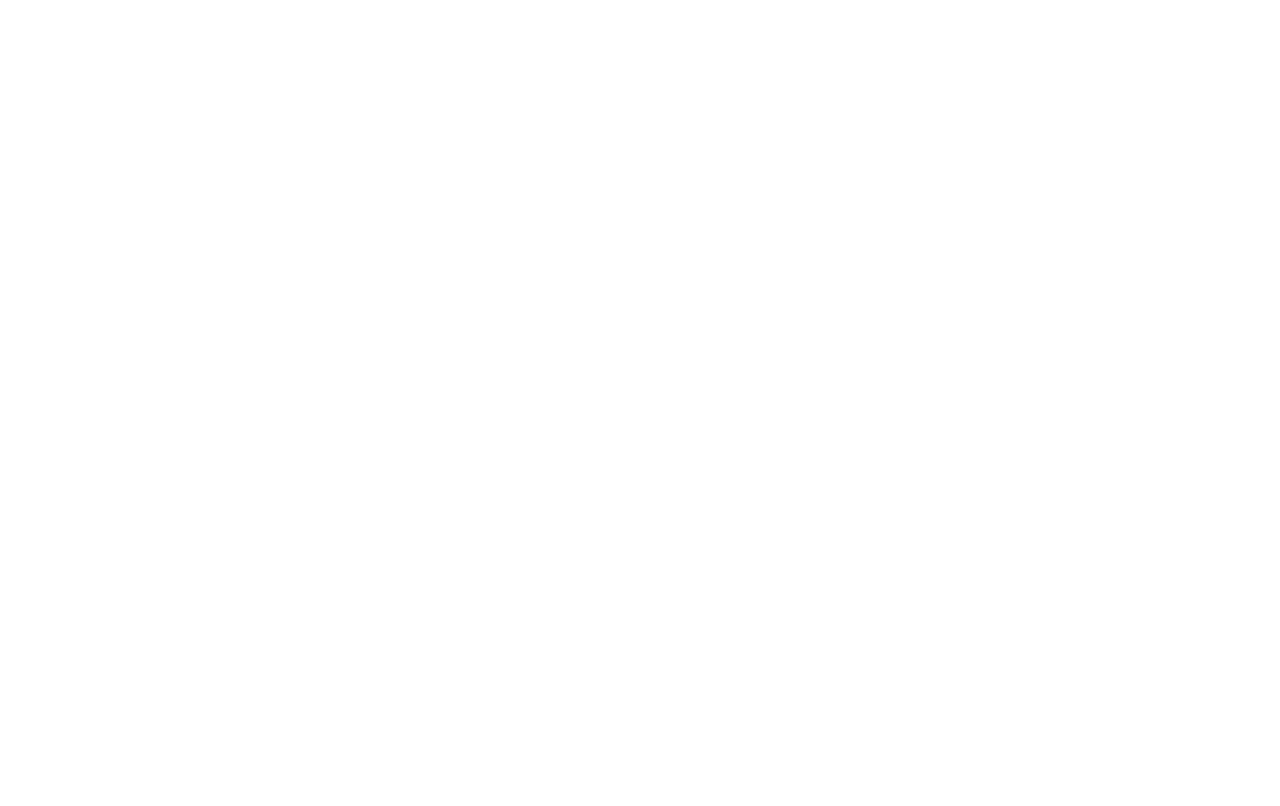
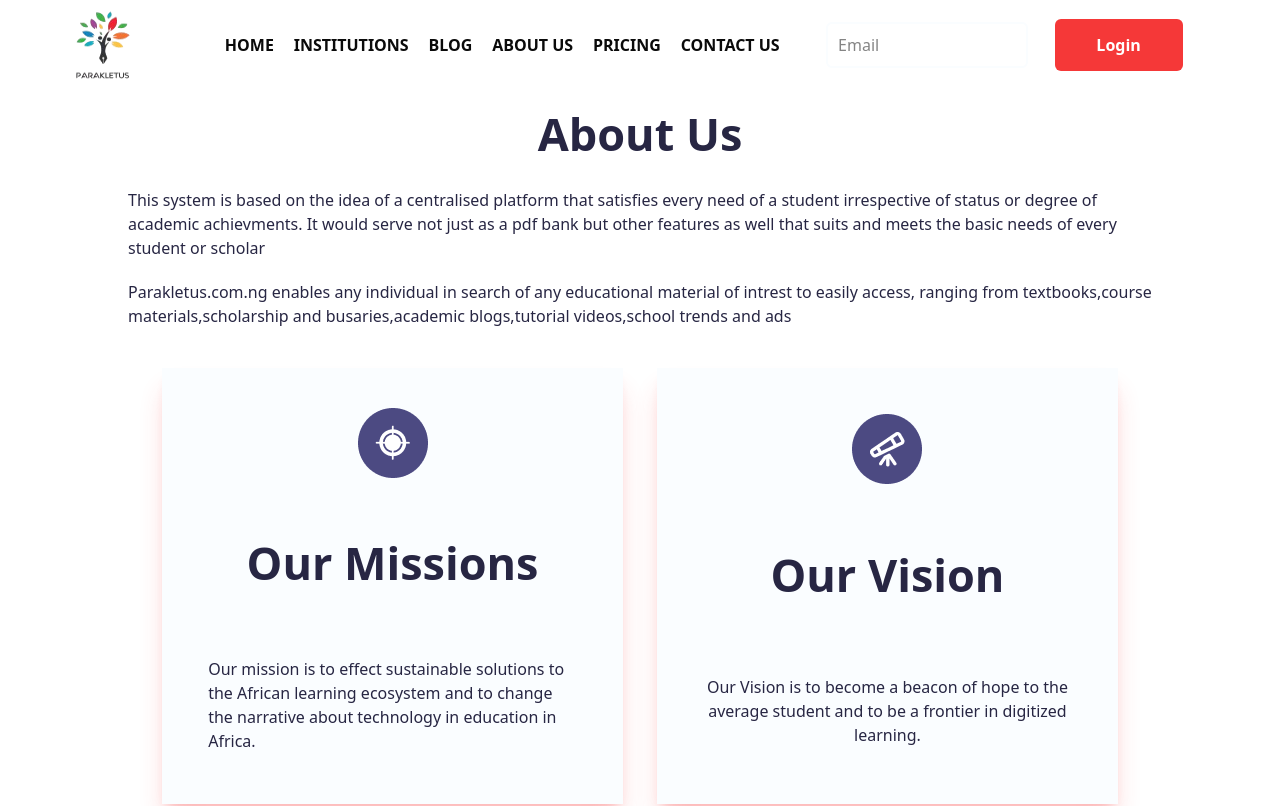
Before and after one commit to Gregor-prog/paralearnLandingPage, a React (Vite) app: page /About in a window 1280 px wide. Before the commit this address had no page. Shown: the top 806 px of the page. Built offline with nearby package versions, Linux system fonts and the light colour scheme.

Commit message:
aboutPage

```diff
--- a/src/App.tsx
+++ b/src/App.tsx
@@ -2,6 +2,8 @@
 import LandingPage from "./pages/landingPage"
 import BlogPage from "./pages/blogPage"
 import Pricing from "./pages/pricingPage"
+import About from "./pages/AboutusPage"
+import Login from "./pages/login"
 import {BrowserRouter, Routes, Route} from "react-router-dom"
 function App(){
   return <div className="w-[100dvw] overflow-x-hidden">
@@ -11,6 +13,8 @@
        <Route path="/institutions" element={<Institutions/>}/>
        <Route path="/Blog"  element={<BlogPage/>}/>
        <Route path="/Pricing"  element={<Pricing/>}/>
+       <Route path="/About" element={<About/>}  />
+       <Route path="/Login" element={<Login/>}  />
     </Routes>
     </BrowserRouter>
   </div>
--- a/src/components/headerLand.tsx
+++ b/src/components/headerLand.tsx
@@ -29,14 +29,14 @@
             <li className="text-[16px] font-semibold hover:text-[#F53838] hover:border-b-[3px] border-[#F53838]"><Link to="/">HOME</Link></li>
             <li className="text-[16px] font-semibold hover:text-[#F53838] hover:border-b-[3px] border-[#F53838]"><Link to="/institutions">INSTITUTIONS</Link></li>
             <li className="text-[16px] font-semibold hover:text-[#F53838] hover:border-b-[3px] border-[#F53838]"><Link to="/Blog">BLOG</Link></li>
-            <li className="text-[16px] font-semibold hover:text-[#F53838] hover:border-b-[3px] border-[#F53838]"><Link to="/About_Us">ABOUT US</Link></li>
+            <li className="text-[16px] font-semibold hover:text-[#F53838] hover:border-b-[3px] border-[#F53838]"><Link to="/About">ABOUT US</Link></li>
             <li className="text-[16px] font-semibold hover:text-[#F53838] hover:border-b-[3px] border-[#F53838]"><Link to="/Pricing">PRICING</Link></li>
             <li className="text-[16px] font-semibold hover:text-[#F53838] hover:border-b-[3px] border-[#F53838]"><Link to="/Contact_us">CONTACT US</Link></li>
             <li className="flex flex-col sm:flex-row items-center justify-evenly w-[40%] h-[190px] sm:h-auto">
             <form action="" method="post" onSubmit={(e) => submit(e)} className="">
             <input type="text" name="Search" id="Search" value={search} onChange={(e) => {setsearch(e.target.value)}} className="w-[202px] h-[46px] rounded-[6px] border-[2px] border-[#FAFDFF] p-[10px]" placeholder="Email"/>
         </form>
-        <button className="w-[128px] h-[52px] bg-[#F53838] rounded-[6px] text-[16px] font-semibold text-white"><a href="/login">Login</a></button>
+        <a href="/login"><button className="w-[128px] h-[52px] bg-[#F53838] rounded-[6px] text-[16px] font-semibold text-white">Login</button></a>
             </li>
         </ul>
         <Outlet/>
--- a/src/pages/AboutusPage.tsx
+++ b/src/pages/AboutusPage.tsx
@@ -0,0 +1,37 @@
+import vision from "../assets/Group 1347.png"
+import mission from "../assets/Group 1346.png"
+import HeaderLand from "@/components/headerLand"
+import Footer from "@/components/footer"
+function About(){
+    return <div className="flex flex-col items-center">
+        <HeaderLand/>
+        <h1 className="font-bold text-[45px] text-[#272643] text-center m-[10px]">About Us</h1>
+        <p className="text-[16px]  text-[#272643] my-[10px] w-[80%]">
+        This system is based on the idea of a centralised platform that satisfies every need of a student irrespective of status or degree of academic achievments. It would serve not just as a pdf bank but other features as well that suits and meets the basic needs of every student or scholar
+        </p>
+        <p className="text-[16px]  text-[#272643] my-[10px] w-[80%]">
+        Parakletus.com.ng enables any individual in search of any educational material of intrest to easily access, ranging from textbooks,course materials,scholarship and busaries,academic blogs,tutorial videos,school trends and ads
+        </p>
+        <div className="flex sm:flex-row flex-col items-center justify-evenly w-[80%] mb-[100px] mt-[30px]">
+            <div className="h-[436px] sm:w-[45%] w-[100%] bg-[#FAFDFF] shadow-xl shadow-[#f538383f] flex flex-col items-center justify-evenly sm:m-0 my-[30px]">
+            <img src={mission} alt="" />
+            <h1 className="font-bold text-[45px] text-[#272643] text-center m-[10px]">Our Missions</h1>
+            <p className="text-[16px]  text-[#272643] my-[10px] w-[80%]">
+            Our mission is to effect sustainable solutions to the African learning ecosystem and to change the narrative about technology in education in Africa.
+            </p>
+            </div>
+
+            <div className="h-[436px] sm:w-[45%] w-[100%] bg-[#FAFDFF] shadow-xl shadow-[#f538383f] flex flex-col items-center justify-evenly sm:m-0 my-[30px]">
+            <img src={vision} alt="" />
+            <h1 className="font-bold text-[45px] text-[#272643] text-center m-[10px]">Our Vision</h1>
+            <p className="text-[16px]  text-[#272643] my-[10px] w-[80%] text-center">
+            Our Vision is to become a beacon of hope to the average student and to be a frontier in digitized learning.
+            </p>
+            </div>
+        </div>
+
+        <Footer/>
+    </div>
+}
+
+export default About
--- a/src/pages/login.tsx
+++ b/src/pages/login.tsx
@@ -0,0 +1,31 @@
+import { useState } from "react"
+
+function Login(){
+    const [Username, setUsername] = useState("")
+    const [password, setpassword] = useState("")
+
+    function submit(){
+
+    }
+
+
+    return <div >
+        <form onSubmit={submit} className=" sm:w-[50%] flex flex-col items-center">
+            <h1 className="font-bold text-[45px] text-[#272643] my-[40px]">Welcome Back</h1>
+            <input type="text" value={Username} onChange={(e) => {setUsername(e.target.value)}} placeholder="Username" className="w-[503px] h-[62px] p-[10px] border-[1px] border-[#F53838] mb-[40px]"/>
+            <input type="password" value={password} onChange={(e) => {setpassword(e.target.value)}} placeholder="Password" className="w-[503px] h-[62px] p-[10px] border-[1px] border-[#F53838]"/>
+            <div className="flex flex-row items-center justify-between w-[503px] font-bold text-[#272643]">
+                <div className="flex flex-row">
+                    <input type="checkbox" name="" id="" className="mx-[8px]"/>
+                    <p>Remember Me</p>
+                </div>
+                <a href="">Forgot Password?</a>
+            </div>
+
+            <button className="w-[503px] h-[52px] bg-[#F53838] rounded-[6px] text-[16px] font-semibold text-white my-[90px]">Login</button>
+
+        </form>
+    </div>
+}
+
+export default Login
```
Also changed, not shown: src/assets/Group 1346.png (added), src/assets/Group 1347.png (added), src/pages/pricing.tsx (deleted).
